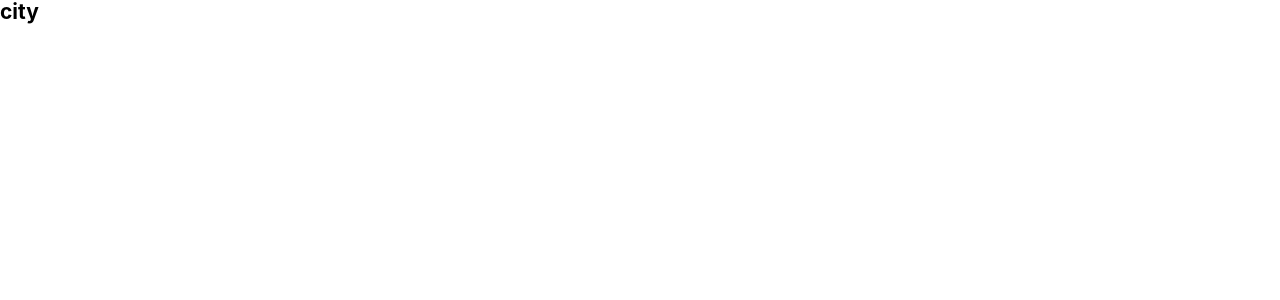
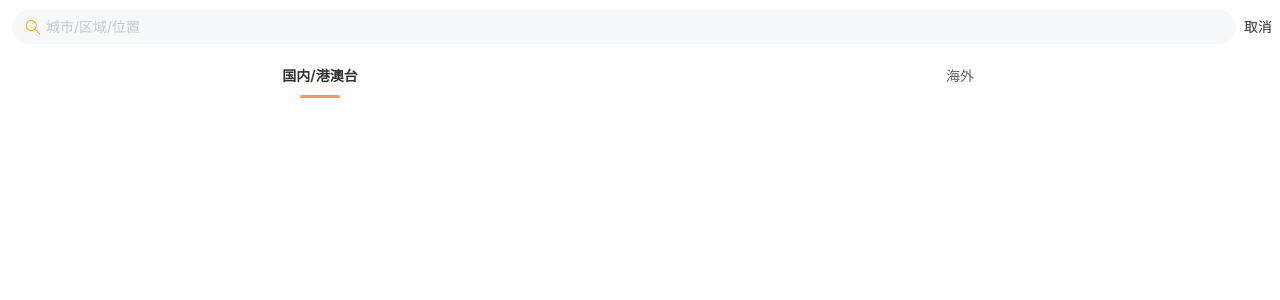
Before and after one commit to lang-xw/ALTest, a Vue app: page /#/city in a window 1280 px wide. Shown: the top 300 px of the page. Built offline with nearby package versions, Linux system fonts and the light colour scheme.

Commit message:
搜索栏与tag切换

```diff
--- a/src/assets/css/common.css
+++ b/src/assets/css/common.css
@@ -1,3 +1,7 @@
+:root{
+    /*全局修改search搜索图标颜色*/
+    --van-search-left-icon-color:orange !important;
+}
 body{
     font-size:14px;
     /*font-family: 新宋体, serif;*/
--- a/src/views/city/city.vue
+++ b/src/views/city/city.vue
@@ -1,10 +1,38 @@
 <script setup>
+  import {ref} from "vue";
+  import {useRouter} from "vue-router";
+  const router=useRouter()
+
+  //搜索栏数据
+  const searchValue = ref('')
+  //搜索栏取消按钮，实现回退
+  const cancelClick=()=>{
+    router.back()
+  }
+
+  //tag切换数据
+  const tabActive = ref(0)
 
 </script>
 
 <template>
   <div class="city top-tabbar-hide">
-    <h2>city</h2>
+    <!-- 1.搜索栏-->
+    <div class="search">
+        <van-search
+            v-model="searchValue"
+            show-action
+            shape="round"
+            placeholder="城市/区域/位置"
+            @cancel="cancelClick"
+        />
+    </div>
+    <!-- 2.切换tag-->
+    <van-tabs v-model:active="tabActive" color="#ff9854">
+      <van-tab title="国内/港澳台"></van-tab>
+      <van-tab title="海外"></van-tab>
+    </van-tabs>
+
   </div>
 </template>
 
```
